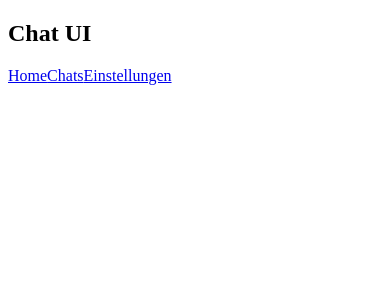
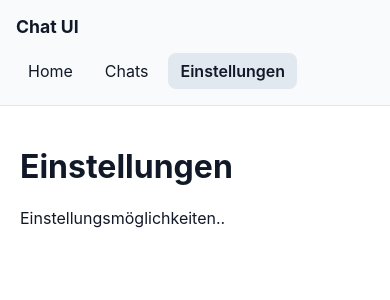
Before and after one commit to Nitoh/playground, a Nuxt app in the folder apps/chat-ui/: page /settings in a window 390 px wide. Shown: the top 300 px of the page. Built offline with nearby package versions, Linux system fonts and the light colour scheme.

Commit message:
default layout with menu items

```diff
--- a/apps/chat-ui/app/app.vue
+++ b/apps/chat-ui/app/app.vue
@@ -6,3 +6,12 @@
     </NuxtLayout>
   </div>
 </template>
+
+<style>
+body {
+  margin: 0;
+  font-family: -apple-system, BlinkMacSystemFont, 'Segoe UI', Roboto, Helvetica, Arial, sans-serif;
+  background: #ffffff;
+  color: #111827;
+}
+</style>
--- a/apps/chat-ui/app/layouts/default.vue
+++ b/apps/chat-ui/app/layouts/default.vue
@@ -15,3 +15,70 @@
         </main>
     </div>
 </template>
+
+<style scoped>
+.shell {
+    display: grid;
+    grid-template-columns: 240px 1fr;
+    height: 100vh;
+    overflow: hidden;
+}
+
+.sidebar {
+    border-right: 1px solid #e5e7eb;
+    padding: 1rem;
+    background: #f8fafc;
+    overflow: auto;
+}
+
+.brand {
+    margin: 0 0 1rem;
+    font-size: 1.1rem;
+}
+
+.menu {
+    display: flex;
+    flex-direction: column;
+    gap: 0.5rem;
+}
+
+.link {
+    text-decoration: none;
+    color: #111827;
+    padding: 0.5rem 0.75rem;
+    border-radius: 8px;
+}
+
+.link.router-link-active {
+    background: #e2e8f0;
+    font-weight: 600;
+}
+
+.content {
+    padding: 1.25rem;
+    overflow-y: auto;
+}
+
+@media (max-width: 800px) {
+    .shell {
+        grid-template-columns: 1fr;
+        height: auto;
+        overflow: visible;
+    }
+
+    .sidebar {
+        border-right: none;
+        border-bottom: 1px solid #e5e7eb;
+        overflow-y: visible;
+    }
+
+    .content {
+        overflow-y: visible;
+    }
+
+    .menu {
+        flex-direction: row;
+        flex-wrap: wrap;
+    }
+}
+</style>
--- /dev/null
+++ b/apps/chat-ui/app/pages/settings.vue
@@ -0,0 +1,6 @@
+<template>
+    <div>
+        <h1>Einstellungen</h1>
+        <p>Einstellungsmöglichkeiten..</p>
+    </div>
+</template>
```
